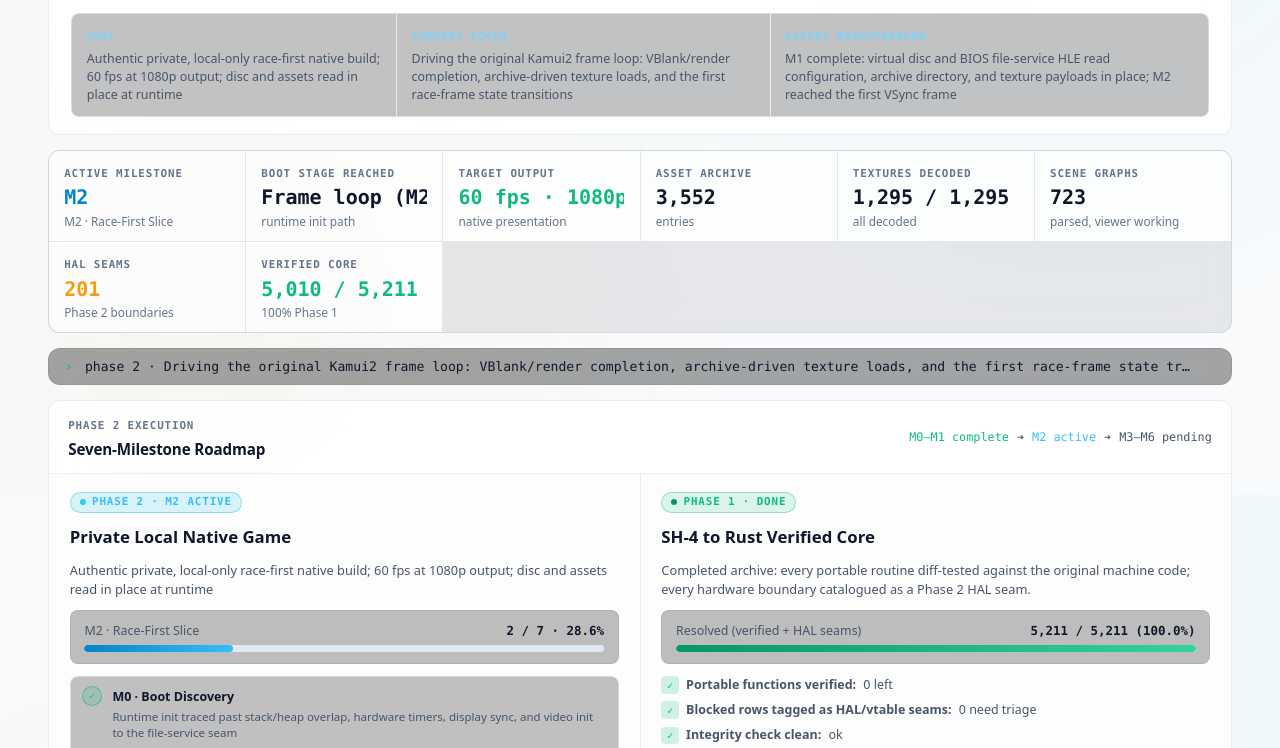
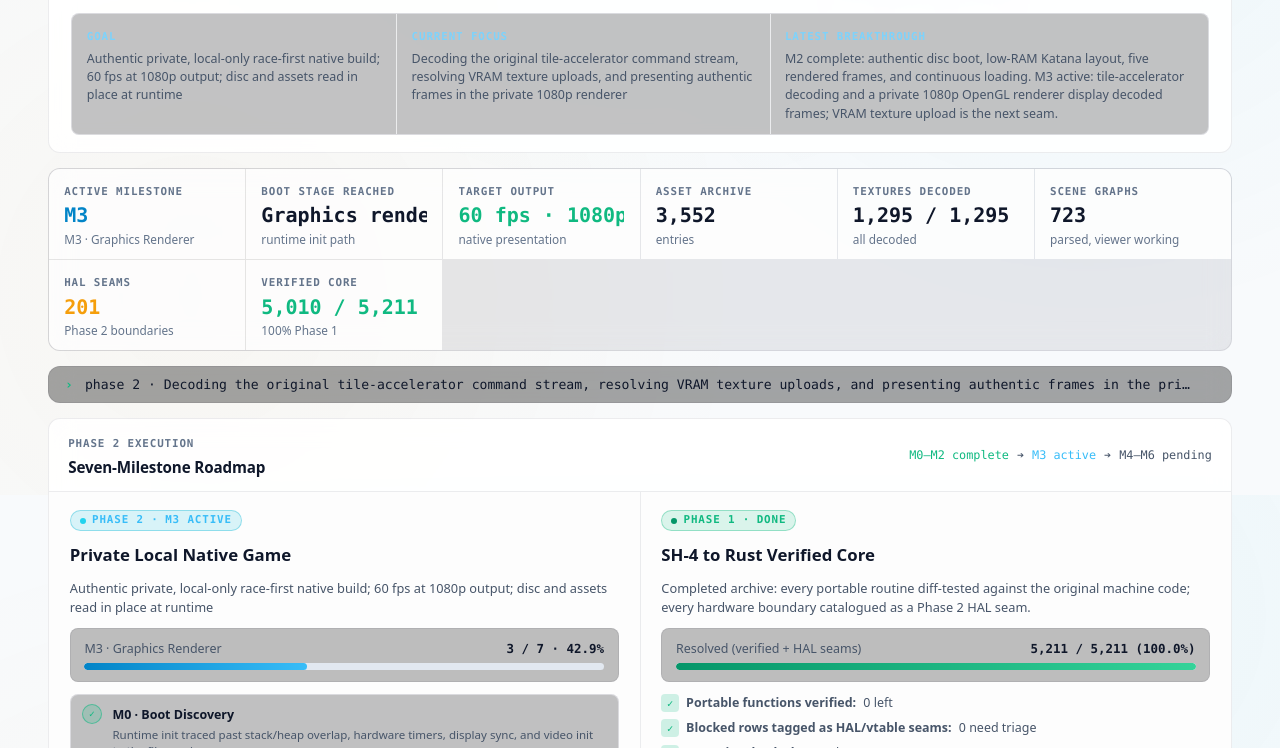
Before and after one commit to CarrisHarter/lemans-progress, a plain HTML site: page index.html in a window 1280 px wide. Shown: the part 305-1053 px from the top of the page. Drawn offline with Linux system fonts and the light colour scheme; no server answers.

Commit message:
snapshot 2026-11-25T12:41:34Z

```diff
--- a/index.html
+++ b/index.html
@@ -279,7 +279,7 @@
   }
   .p2-bar-fill {
     height: 100%;
-    width: 28.6%;
+    width: 42.9%;
     border-radius: 6px;
     background: linear-gradient(90deg, #0891b2, #22d3ee);
     box-shadow: 0 0 18px var(--cyan-glow);
@@ -729,7 +729,7 @@
 
     <div class="header-actions">
       <div class="phase-pills">
-        <span class="phase-pill p2"><span class="dot"></span><span id="hdr-p2">PHASE 2 · M2 ACTIVE</span></span>
+        <span class="phase-pill p2"><span class="dot"></span><span id="hdr-p2">PHASE 2 · M3 ACTIVE</span></span>
         <span class="phase-pill p1"><span class="dot"></span><span id="hdr-p1">PHASE 1 · 100% DONE</span></span>
       </div>
       <nav class="nav-pills">
@@ -752,17 +752,17 @@
   <!-- Phase 2 Hero -->
   <section class="box p2-hero" id="sec-phase2">
     <div class="p2-hero-top">
-      <div class="p2-active"><span class="dot"></span><span id="p2-hero-status">PHASE 2 · M2 ACTIVE</span></div>
-      <div class="p2-count"><b id="p2-completed">2</b> / <span id="p2-total">7</span> milestones · <b id="p2-percent">28.6</b>%</div>
+      <div class="p2-active"><span class="dot"></span><span id="p2-hero-status">PHASE 2 · M3 ACTIVE</span></div>
+      <div class="p2-count"><b id="p2-completed">3</b> / <span id="p2-total">7</span> milestones · <b id="p2-percent">42.9</b>%</div>
     </div>
     <div class="p2-hero-main">
       <div>
         <span class="pct-tag">Active milestone</span>
-        <div class="p2-milestone-code" id="p2-hero-milestone">M2</div>
-        <div class="p2-milestone-label" id="p2-hero-label">Race-First Slice</div>
+        <div class="p2-milestone-code" id="p2-hero-milestone">M3</div>
+        <div class="p2-milestone-label" id="p2-hero-label">Graphics Renderer</div>
       </div>
       <div class="p2-track">
-        <div class="p2-bar" id="p2-bar" role="progressbar" aria-valuemin="0" aria-valuemax="100" aria-valuenow="28.6" aria-label="Phase 2 milestones complete">
+        <div class="p2-bar" id="p2-bar" role="progressbar" aria-valuemin="0" aria-valuemax="100" aria-valuenow="42.9" aria-label="Phase 2 milestones complete">
           <div class="p2-bar-fill" id="p2-bar-fill"></div>
         </div>
         <div class="p2-stepper" id="p2-stepper" aria-label="Phase 2 milestone steps"></div>
@@ -775,11 +775,11 @@
       </div>
       <div class="p2-callout">
         <span class="k">Current focus</span>
-        <p id="p2-focus">Driving the original Kamui2 frame loop: VBlank/render completion, archive-driven texture loads, and the first race-frame state transitions</p>
+        <p id="p2-focus">Decoding the original tile-accelerator command stream, resolving VRAM texture uploads, and presenting authentic frames in the private 1080p renderer</p>
       </div>
       <div class="p2-callout">
         <span class="k">Latest breakthrough</span>
-        <p id="p2-finding">M1 complete: virtual disc and BIOS file-service HLE read configuration, archive directory, and texture payloads in place; M2 reached the first VSync frame</p>
+        <p id="p2-finding">M2 complete: authentic disc boot, low-RAM layout, five rendered frames, and continuous loading. M3 active: tile-accelerator decoding and a private 1080p renderer display decoded frames; VRAM texture upload is the next seam.</p>
       </div>
     </div>
   </section>
@@ -788,13 +788,13 @@
   <section class="box grid p2-grid" id="sec-p2-telemetry">
     <div>
       <span class="k">Active milestone</span>
-      <span class="v cy" id="p2-t-milestone">M2</span>
-      <span class="s" id="p2-t-milestone-s">Race-First Slice</span>
+      <span class="v cy" id="p2-t-milestone">M3</span>
+      <span class="s" id="p2-t-milestone-s">Graphics Renderer</span>
     </div>
     <div>
       <span class="k">Boot stage reached</span>
-      <span class="v" id="p2-t-boot">Frame loop</span>
-      <span class="s" id="p2-t-boot-s">M2 runtime loop</span>
+      <span class="v" id="p2-t-boot">Graphics renderer</span>
+      <span class="s" id="p2-t-boot-s">M3 render path</span>
     </div>
     <div>
       <span class="k">Target output</span>
@@ -831,7 +831,7 @@
   <!-- Live Task Terminal Ticker -->
   <section class="box task-box">
     <span class="task-prompt">›</span>
-    <span id="task">Phase 2 · M2 Race-First Slice active (M1 file service complete)</span>
+    <span id="task">Phase 2 · M3 Graphics Renderer active (M2 race-first loop complete)</span>
     <span class="task-cursor"></span>
   </section>
 
@@ -843,23 +843,23 @@
         <h2>Seven-Milestone Roadmap</h2>
       </div>
       <div style="font: .74rem var(--mono); color: var(--muted); display: flex; align-items: center; gap: .5rem;">
-        <span style="color:var(--go-hi)">M0–M1 complete</span> ➔ <span style="color:#38bdf8">M2 active</span> ➔ <span>M3–M6 pending</span>
+        <span style="color:var(--go-hi)">M0–M2 complete</span> ➔ <span style="color:#38bdf8">M3 active</span> ➔ <span>M4–M6 pending</span>
       </div>
     </div>
     <div class="roadmap-grid">
       <!-- Phase 2 Card: dynamically rendered from d.phase2.milestones -->
       <div class="phase-card">
         <div class="phase-badge phase2-badge">
-          <span class="dot" style="background:#22d3ee; width:6px; height:6px;"></span> PHASE 2 · <span id="p2-roadmap-state">M2 ACTIVE</span>
+          <span class="dot" style="background:#22d3ee; width:6px; height:6px;"></span> PHASE 2 · <span id="p2-roadmap-state">M3 ACTIVE</span>
         </div>
         <h3>Private Local Native Game</h3>
         <p class="phase-desc" id="p2-roadmap-goal">Authentic private, local-only race-first native build; 60 fps at 1080p output; disc and assets read in place at runtime.</p>
         <div class="phase-metric">
           <div class="pm-head">
-            <span id="p2-roadmap-label">M2 · Race-First Slice</span>
-            <b class="m"><span id="p2-roadmap-done">2</span> / <span id="p2-roadmap-total">7</span> · <span id="p2-roadmap-pct">28.6</span>%</b>
+            <span id="p2-roadmap-label">M3 · Graphics Renderer</span>
+            <b class="m"><span id="p2-roadmap-done">3</span> / <span id="p2-roadmap-total">7</span> · <span id="p2-roadmap-pct">42.9</span>%</b>
           </div>
-          <div class="mini-bar"><div class="mini-seg p2" id="p2-roadmap-bar" style="width:28.6%"></div></div>
+          <div class="mini-bar"><div class="mini-seg p2" id="p2-roadmap-bar" style="width:42.9%"></div></div>
         </div>
         <ol class="milestone-list" id="p2-milestones" aria-label="Phase 2 milestones"></ol>
       </div>
@@ -1505,8 +1505,8 @@ function render(d, prev) {
   const p2Completed = isNum(p2.completed) ? p2.completed : p2ms.filter(m => m.status === "done").length;
   const p2Total = isNum(p2.total) ? p2.total : (p2ms.length || 7);
   const p2Pct = isNum(p2.percent) ? p2.percent : (p2Total ? 100 * p2Completed / p2Total : 0);
-  const p2Active = p2.milestone || "M2";
-  const p2Label = p2.milestone_label || "Race-First Slice";
+  const p2Active = p2.milestone || "M3";
+  const p2Label = p2.milestone_label || "Graphics Renderer";
   const p2Focus = p2.current_focus || d.current_task || "Phase 2 active";
   const p2Finding = p2.latest_finding || d.phase2_finding || "";
   const p2Goal = p2.goal || d.phase2_goal || "";
@@ -1629,7 +1629,7 @@ function render(d, prev) {
   $("p2-t-textures-s").textContent = isNum(p2Assets.textures_decoded) && p2Assets.textures_decoded === p2Assets.textures_total
     ? "all decoded" : "runtime decode";
   $("p2-t-scenes").textContent = isNum(p2Assets.scene_graphs) ? fmt(p2Assets.scene_graphs) : "—";
-  $("p2-t-scenes-s").textContent = p2Assets.scene_viewer === "working" ? "parsed, viewer working" : "parsed scene graphs";
+  $("p2-t-scenes-s").textContent = p2Assets.scene_preview === "working" ? "parsed, viewer working" : "parsed scene graphs";
   $("p2-t-seams").textContent = fmt(seams);
   $("p2-t-verified").textContent = fmt(d.verified) + " / " + fmt(d.total);
   $("p2-t-verified-s").textContent = done ? "100% Phase 1" : pct.toFixed(1) + "% Phase 1";
@@ -1710,7 +1710,7 @@ function status() {
     const lp = Date.parse(d.latest || "");
     $("last-proof").textContent = Number.isNaN(lp) ? "—" : ago(Date.now() - lp);
     $("last-proof-s").textContent = Number.isNaN(lp) ? "no proofs yet" : "ago · " + stamp(lp).slice(11);
-    document.title = "Phase 2 · " + (d.phase2 && d.phase2.milestone ? d.phase2.milestone : "M2")
+    document.title = "Phase 2 · " + (d.phase2 && d.phase2.milestone ? d.phase2.milestone : "M3")
       + " · " + (d.phase2 && isNum(d.phase2.percent) ? d.phase2.percent.toFixed(1) : "0.0")
       + "% · TD Le Mans SH-4 → Native Rust";
   }
--- a/progress.json
+++ b/progress.json
@@ -1,5 +1,5 @@
 {
-  "updated": "2026-11-24T05:15:27+00:00",
+  "updated": "2026-11-25T12:41:28+00:00",
   "total": 5211,
   "verified": 5010,
   "blocked": 201,
@@ -34,27 +34,27 @@
   },
   "phase1_done": true,
   "phase2_started": true,
-  "phase2_milestone": "M2",
-  "phase2_m0": "M1 complete; M2 race-first slice active",
+  "phase2_milestone": "M3",
+  "phase2_m0": "M2 complete; M3 graphics renderer active",
   "phase2_goal": "authentic private, local-only race-first native build; 60 fps at 1080p output; disc/assets read in place at runtime",
-  "phase2_finding": "M1 complete: virtual disc and BIOS file-service HLE read configuration, archive directory, and texture payloads in place; M2 reached the first VSync frame",
+  "phase2_finding": "M2 complete: authentic disc boot, low-RAM Katana layout, five rendered frames, and continuous loading. M3 active: tile-accelerator decoding and a private 1080p OpenGL renderer display decoded frames; VRAM texture upload is the next seam.",
   "phase2": {
-    "milestone": "M2",
-    "milestone_label": "M2 \u00b7 Race-First Slice",
-    "completed": 2,
+    "milestone": "M3",
+    "milestone_label": "M3 \u00b7 Graphics Renderer",
+    "completed": 3,
     "total": 7,
-    "percent": 28.6,
-    "boot_stage": "Frame loop (M2)",
+    "percent": 42.9,
+    "boot_stage": "Graphics renderer (M3)",
     "target": "60 fps \u00b7 1080p",
     "goal": "Authentic private, local-only race-first native build; 60 fps at 1080p output; disc and assets read in place at runtime",
-    "current_focus": "Driving the original Kamui2 frame loop: VBlank/render completion, archive-driven texture loads, and the first race-frame state transitions",
-    "latest_finding": "M1 complete: virtual disc and BIOS file-service HLE read configuration, archive directory, and texture payloads in place; M2 reached the first VSync frame",
+    "current_focus": "Decoding the original tile-accelerator command stream, resolving VRAM texture uploads, and presenting authentic frames in the private 1080p renderer",
+    "latest_finding": "M2 complete: authentic disc boot, low-RAM Katana layout, five rendered frames, and continuous loading. M3 active: tile-accelerator decoding and a private 1080p OpenGL renderer display decoded frames; VRAM texture upload is the next seam.",
     "assets": {
       "archive_entries": 3552,
       "textures_decoded": 1295,
       "textures_total": 1295,
       "scene_graphs": 723,
-      "scene_viewer": "working"
+      "scene_preview": "working"
     },
     "milestones": [
       {
@@ -72,14 +72,14 @@
       {
         "id": "M2",
         "title": "Race-First Slice",
-        "status": "active",
-        "detail": "First VSync frame and the original Kamui2 frame/asset state loop are running; next is clearing the runtime completion seam and building the race-first slice"
+        "status": "done",
+        "detail": "Authentic disc boot, low-RAM Katana layout, five rendered frames, continuous asset loading, and the first multi-frame runtime loop are complete"
       },
       {
         "id": "M3",
         "title": "Graphics Renderer",
-        "status": "pending",
-        "detail": "Command-list and tile-accelerator renderer driving native OpenGL output for the first real race frame"
+        "status": "active",
+        "detail": "Tile-accelerator decoding and a private 1080p OpenGL renderer display decoded frames with zero GL errors; VRAM texture upload is the next seam"
       },
       {
         "id": "M4",
@@ -103,33 +103,30 @@
   },
   "last_hour": 0,
   "prev_hour": 0,
-  "last_day": 183,
-  "prev_day": 264,
-  "pace_per_day": 183.0,
+  "last_day": 0,
+  "prev_day": 44,
+  "pace_per_day": 0.0,
   "rate_window_h": 24,
-  "eta_days": 0.0,
-  "eta_range": [
-    0.0,
-    0.0
-  ],
-  "current_task": "Phase 2 \u00b7 M2 Race-First Slice active (M1 file service complete)",
+  "eta_days": null,
+  "eta_range": null,
+  "current_task": "Phase 2 \u00b7 M3 Graphics Renderer active (M2 race-first loop complete)",
   "schedule": {
     "finish": "2026-11-23T16:42:25+00:00"
   },
   "latest": "2026-11-23T16:42:25+00:00",
   "hourly": [
-    38,
-    52,
-    49,
     0,
     0,
     0,
     0,
     0,
     0,
-    15,
-    19,
-    10,
+    0,
+    0,
+    0,
+    0,
+    0,
+    0,
     0,
     0,
     0,
@@ -207,54 +204,54 @@
   ],
   "history": {
     "start": "2026-11-11T18:27:28+09:00",
-    "step_s": 23576.2,
+    "step_s": 25983.8,
     "verified": [
       2,
       1262,
-      1267,
-      1547,
+      1291,
+      1692,
       1820,
-      1912,
-      2029,
-      2137,
+      1944,
+      2107,
       2152,
       2169,
-      2257,
+      2239,
       2406,
-      2688,
+      2819,
       2918,
-      3399,
-      3558,
+      3474,
+      3566,
       3569,
-      3575,
-      3643,
-      3693,
-      3800,
-      3934,
+      3612,
+      3665,
+      3799,
+      3907,
       4042,
       4042,
       4088,
       4116,
       4116,
       4116,
-      4123,
       4159,
       4167,
       4167,
       4167,
-      4204,
-      4235,
-      4284,
+      4206,
+      4245,
+      4292,
       4312,
-      4331,
-      4393,
+      4356,
       4511,
       4563,
-      4714,
+      4670,
       4753,
       4753,
       4966,
-      5000,
+      5010,
+      5010,
+      5010,
+      5010,
+      5010,
       5010,
       5010
     ]
```
